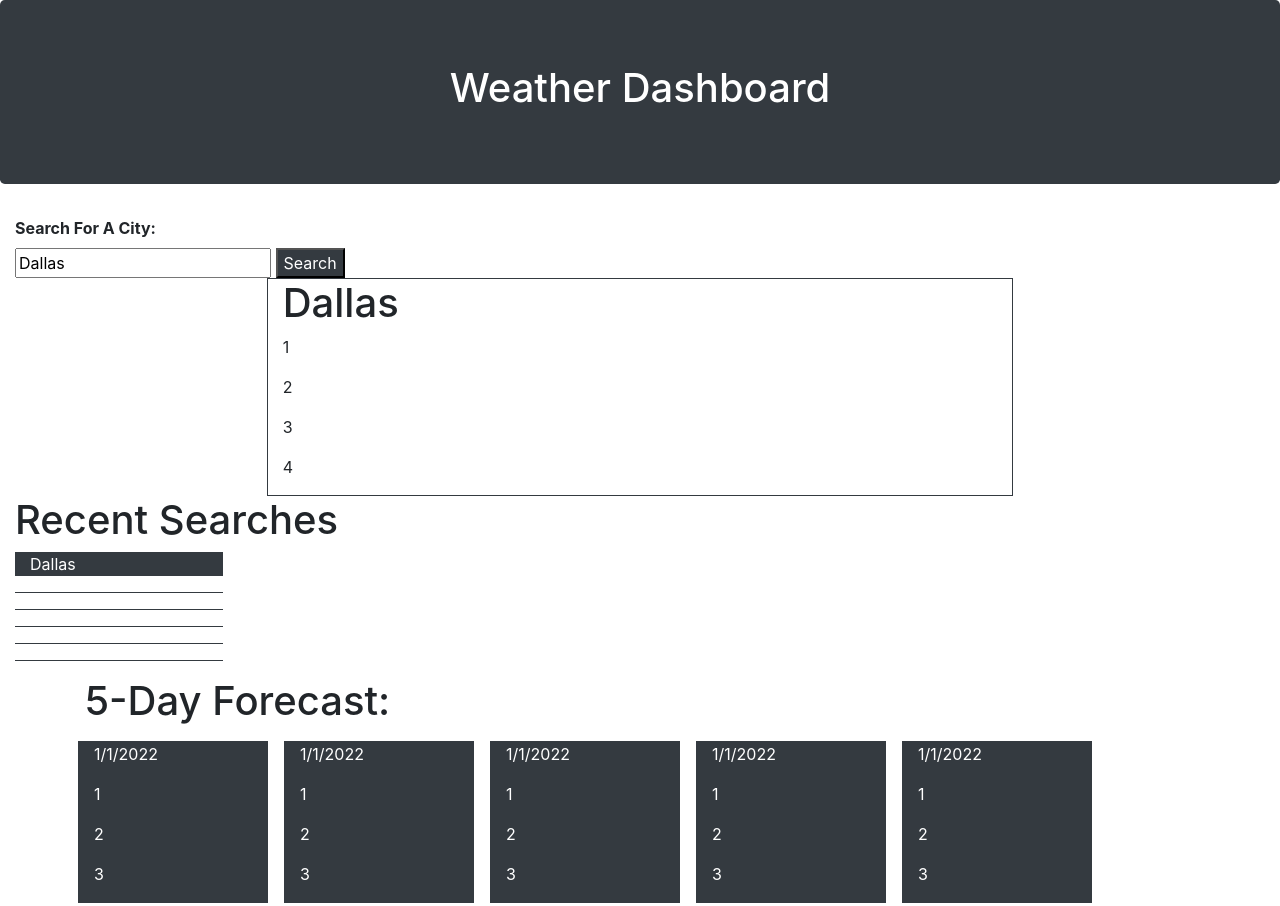
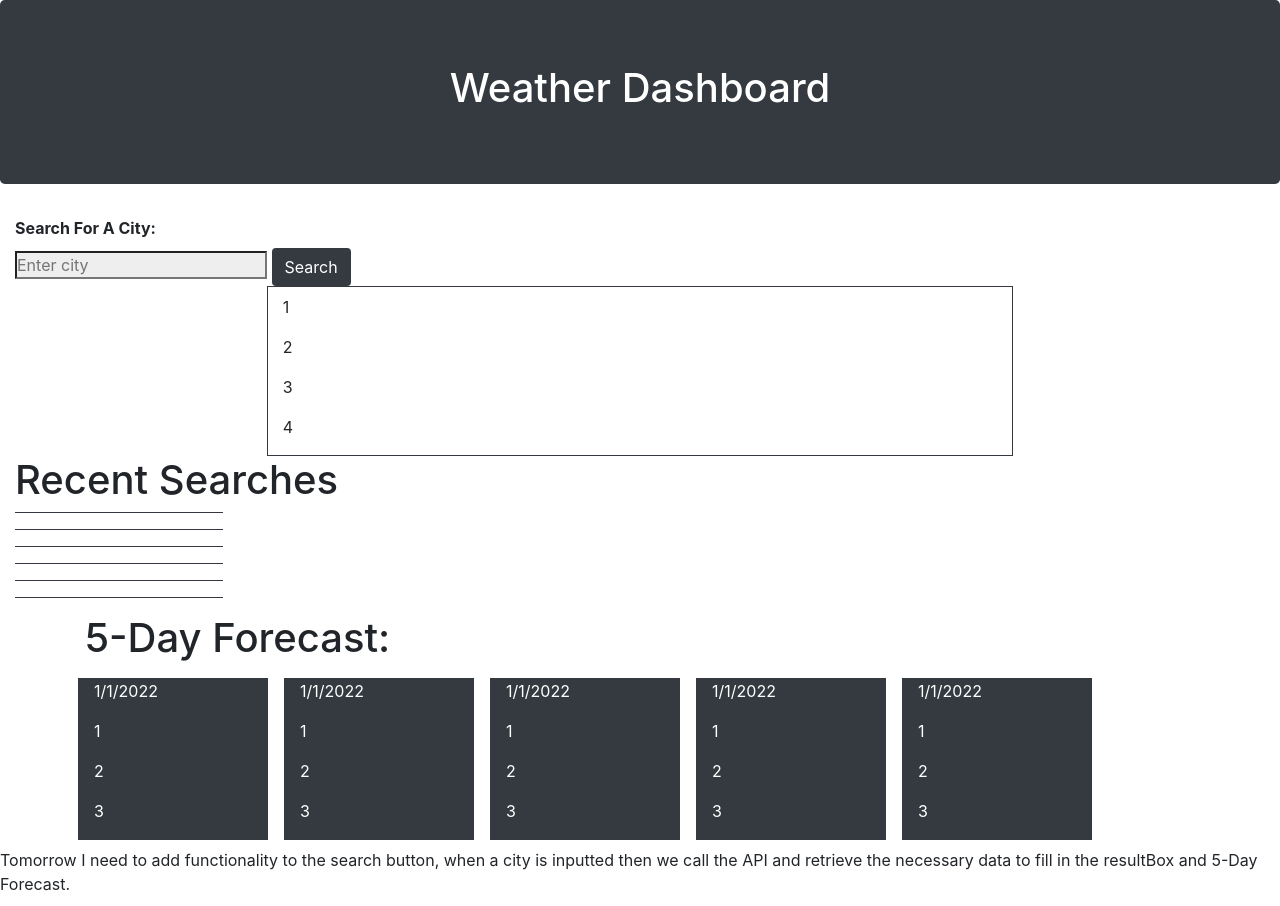
Before and after one commit to JTM1220/Week-5, a plain HTML site: page index.html in a window 1280 px wide. Shown: the top 906 px of the page. Drawn offline with nearby package versions, Linux system fonts and the light colour scheme; no server answers.

Commit message:
Add files via upload
2nd commit

```diff
--- a/index.html
+++ b/index.html
@@ -5,19 +5,19 @@
     <meta name="viewport" content="width=device-width, initial-scale=1.0">
     <title>Weather Dashboard</title>
     <link rel="stylesheet" href="https://cdn.jsdelivr.net/npm/bootstrap@4.1.3/dist/css/bootstrap.min.css" integrity="sha384-MCw98/SFnGE8fJT3GXwEOngsV7Zt27NXFoaoApmYm81iuXoPkFOJwJ8ERdknLPMO" crossorigin="anonymous">
-
+    <link rel="stylesheet" href="./style.css">
 </head>
 <body>
     <header class="jumbotron text-center bg-dark text-white">
             <h1 class="">Weather Dashboard</h1>
     </header>
-    <div class="col-6">
+    <div class="col-6 input">
         <label for="" class="text-capitalize font-weight-bold">Search for a City:</label> </br>
-        <input type="text" class="" id="cName" name="" value="Dallas">
-        <button type="submit" class="bg-dark text-white" id="seaBtn">Search</button>
+        <input type="text" class="cName" id="cName" placeholder="Enter city" >
+        <button type="submit" class="bg-dark text-white btn " id="seaBtn">Search</button>
     </div>
-    <div class="resultBox container col-7 border border-dark">
-       <h1 id="cityName">result search</h1>
+    <div class="resultBox container col-7 border border-dark ">
+       <h1 id="cityName" class="cityName">result search</h1>
        <p class="temp">1</p>
        <p class="wind">2</p>
        <p class="humidity">3</p>
--- a/script.js
+++ b/script.js
@@ -1,30 +1,40 @@
 var url = 'https://api.openweathermap.org/data/2.5/onecall?lat=33.44&lon=-94.04&appid=15989dacd048f31feba68145cd215103'
 var locate = 'http://api.openweathermap.org/geo/1.0/direct?q=Dallas&appid=15989dacd048f31feba68145cd215103'
-var search = document.getElementById("seaBtn");
-    search.addEventListener("click", city());
-function city(){
-        var searchedCity = document.getElementById('cName').value;
-        document.getElementById('cityName').innerHTML = searchedCity;
-        document.getElementById('recent1').innerHTML = searchedCity;
-};
+var button = document.querySelector(".btn");
+var inputValue = document.querySelector('.cName');
+var cityName = document.querySelector('.cityName')
+var temp = document.querySelector('.temp');
+var wind = document.querySelector('.wind');
+var humidity = document.querySelector('.humidity');
+var uv = document.querySelector('.uv');
+
+button.addEventListener('click', function(){
+    fetch('https://api.openweathermap.org/data/2.5/weather?q='+inputValue.value+'&appid=15989dacd048f31feba68145cd215103')
+    .then(Response => Response.json())
+    .then(data => console.log(data))
+    function getWeather(){
+    fetch('https://api.openweathermap.org/data/2.5/onecall?lat='+coord.lat+'&lon='+coord.lon+'&appid=15989dacd048f31feba68145cd215103')
+    .then(Response => Response.json())
+    .then(data => console.log(data))
+}
+});
+
+cityName.innerHTML = inputValue.value;
 
 
 
-
-
-
-console.log(url);
-fetch(url).then(function(data){
-    return data.json()
-}) .then(function(response){
-    console.log(response);
-})
-//To retrieve data from a server use FETCH,(a promise), THEN we are going to ask for Data, and ACCESS the data via "response".
-fetch(locate).then(function(data){
-    return data.json()
-}) .then(function(response){
-    console.log(response);
-})
-console.log(locate);
-//Click event with a function inside a function is the city value, we need to call fetch(locate) and pass in the city value to the URL(locate)
-// After I must fetch the URL(url) and pass [city.coord] the lat/lon from locate to url.
+// console.log(url);
+// fetch(url).then(function(data){
+//     return data.json()
+// }) .then(function(response){
+//     console.log(response);
+// })
+// //To retrieve data from a server use FETCH,(a promise), THEN we are going to ask for Data, and ACCESS the data via "response".
+// fetch(locate).then(function(data){
+//     return data.json()
+// }) .then(function(response){
+//     console.log(response);
+// })
+// console.log(locate);
+// //Click event with a function inside a function is the city value, we need to call fetch(locate) and pass in the city value to the URL(locate)
+// // After I must fetch the URL(url) and pass [city.coord] the lat/lon from locate to url.
--- /dev/null
+++ b/style.css
@@ -0,0 +1,8 @@
+*{
+    margin: 0;
+    padding: 0;
+    box-sizing: border-box;
+}
+input[type='text']{
+    background: #eeeeee;
+}
```
